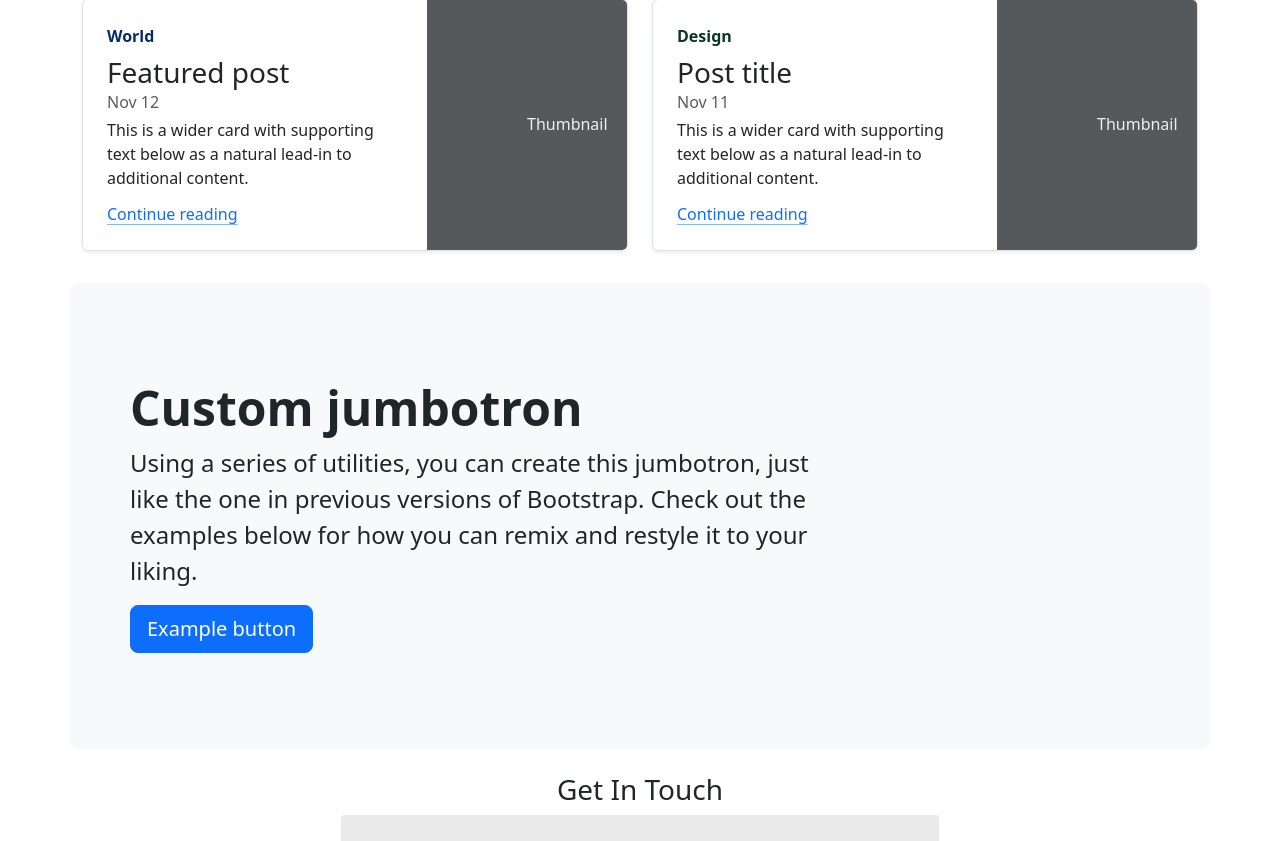
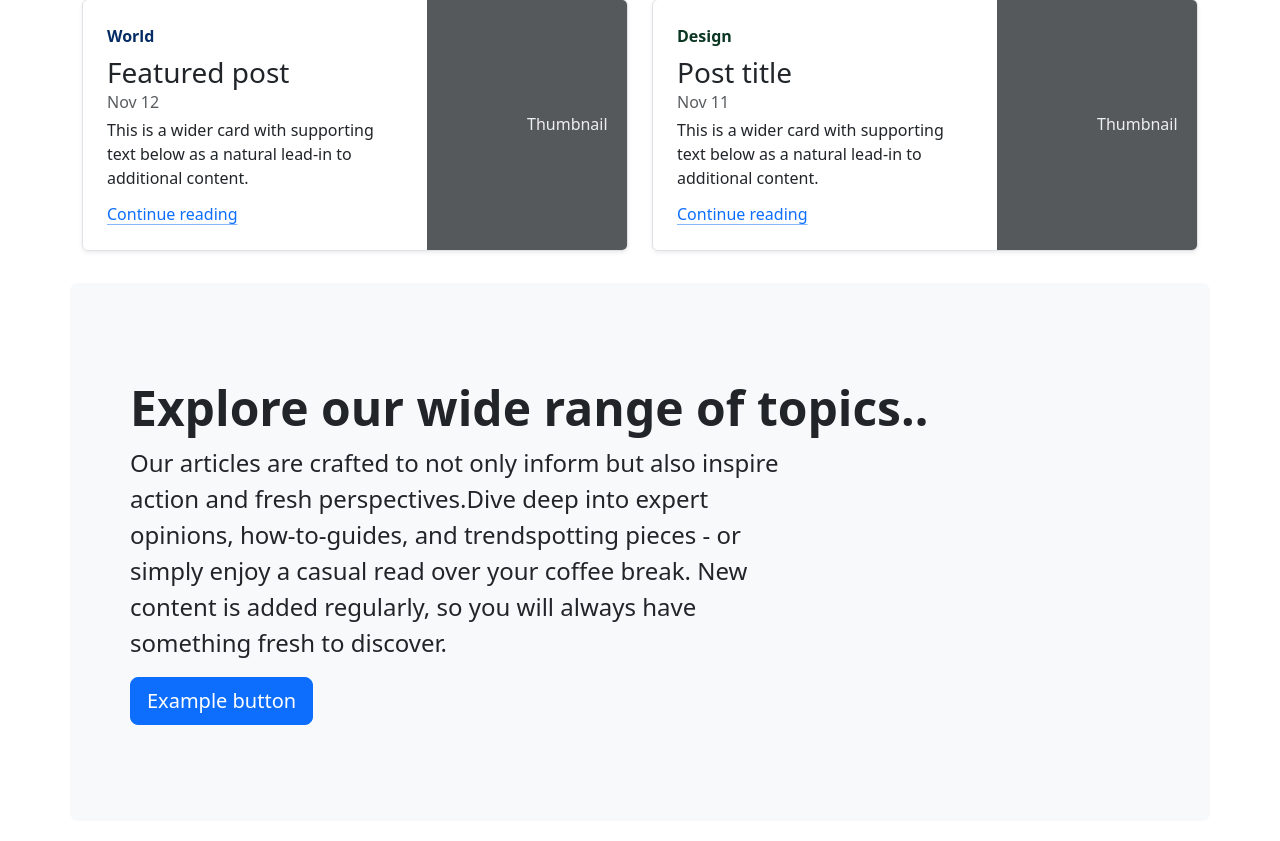
Before and after one commit to Kathan1999/Blog, a Django app: page / in a window 1280 px wide. Shown: the part 594-1435 px from the top of the page. Run offline with Django 5.2, Linux system fonts and the light colour scheme.

Commit message:
different section has been added

```diff
--- a/Home/templates/index.html
+++ b/Home/templates/index.html
@@ -110,8 +110,8 @@
   <!-- About section -->
   <div class="p-5 mb-4 bg-body-tertiary rounded-3 container">
     <div class="container-fluid py-5">
-        <h1 class="display-5 fw-bold">Custom jumbotron</h1>
-        <p class="col-md-8 fs-4">Using a series of utilities, you can create this jumbotron, just like the one in previous versions of Bootstrap. Check out the examples below for how you can remix and restyle it to your liking.</p>
+        <h1 class="display-5 fw-bold">Explore our wide range of topics..</h1>
+        <p class="col-md-8 fs-4">Our articles are crafted to not only inform but also inspire action and fresh perspectives.Dive deep into expert opinions, how-to-guides, and trendspotting pieces - or simply enjoy a casual read over your coffee break. New content is added regularly, so you will always have something fresh to discover.</p>
         <button class="btn btn-primary btn-lg" type="button">Example button</button>
     </div>
   </div>
```
